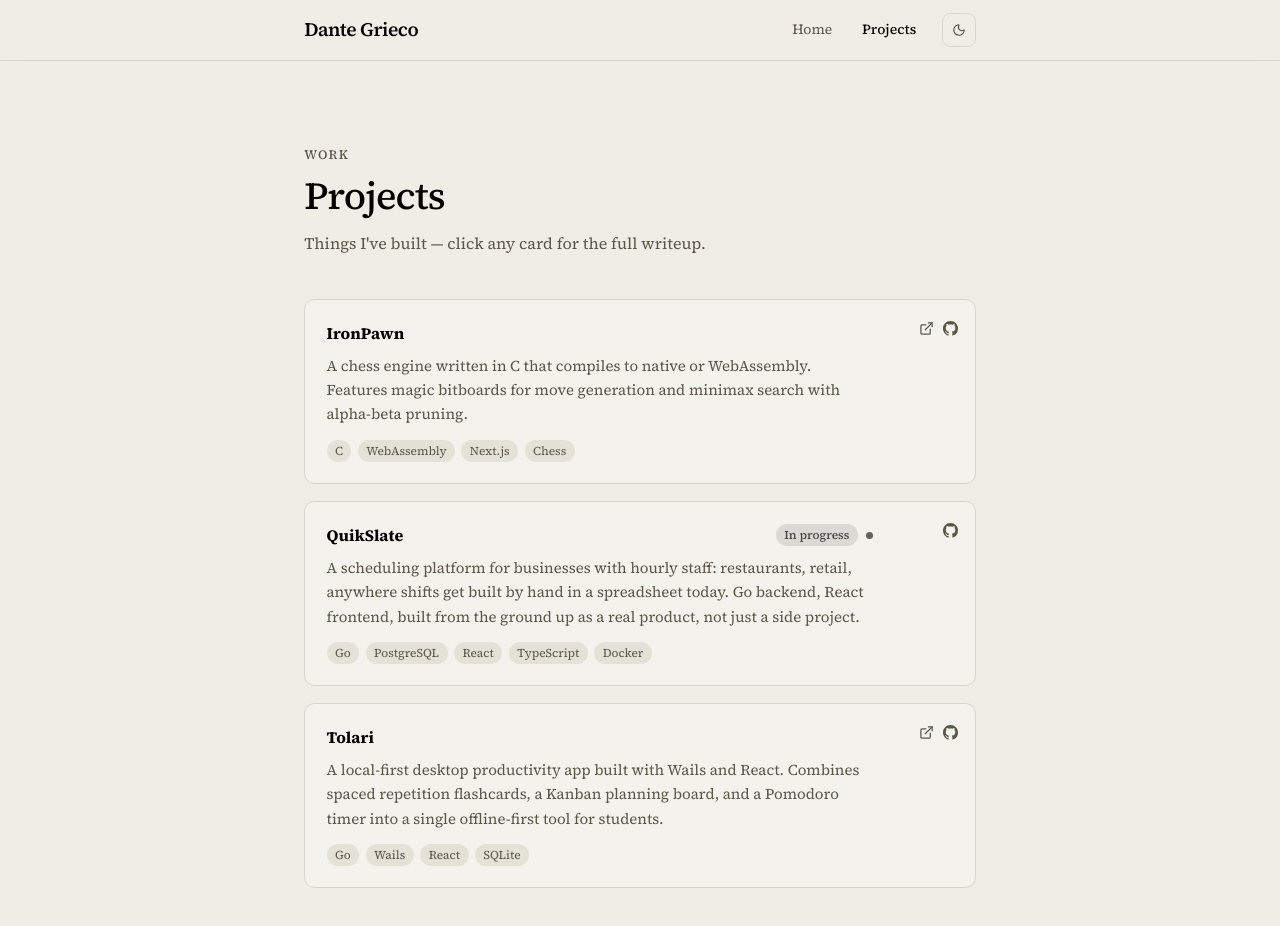
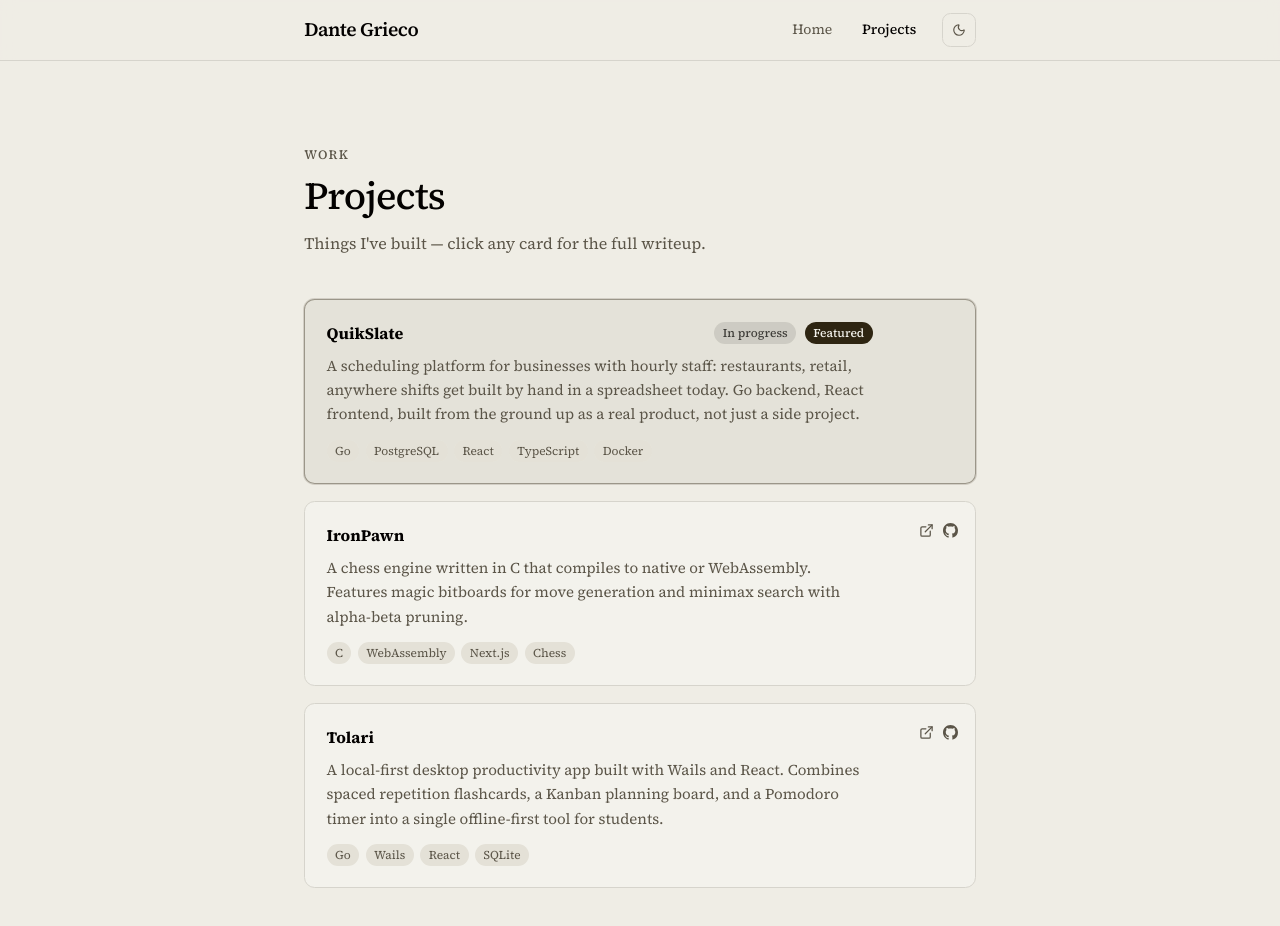
Before and after one commit to dgrco/my-portfolio, a Next.js app: page /projects in a window 1280 px wide. Shown: the top 926 px of the page. Built offline with nearby package versions, Linux system fonts and the light colour scheme.

Commit message:
Order projects by date, make featured project stand out

```diff
--- a/src/app/page.tsx
+++ b/src/app/page.tsx
@@ -94,7 +94,11 @@ export default async function Home() {
               <Link
                 key={project.slug}
                 href={`/projects/${project.slug}`}
-                className="group rounded-lg border border-border p-5 hover:bg-muted/40 transition-colors animate-fade-in-up"
+                className={`group rounded-lg p-5 transition-colors animate-fade-in-up ${
+                  project.featured
+                    ? "sm:col-span-2 border border-primary/40 bg-primary/5 hover:bg-primary/10 ring-1 ring-primary/15"
+                    : "border border-border hover:bg-muted/40"
+                }`}
                 style={{ animationDelay: `${0.1 + index * 0.08}s` }}
               >
                 <div className="flex items-start justify-between mb-2">
@@ -102,7 +106,9 @@ export default async function Home() {
                     {project.title}
                   </h3>
                   {project.featured && (
-                    <span className="w-1.5 h-1.5 rounded-full bg-foreground/60 shrink-0 mt-1.5" />
+                    <span className="text-[12px] font-medium px-2 py-0.5 rounded-full bg-primary text-primary-foreground shrink-0">
+                      Featured
+                    </span>
                   )}
                 </div>
                 <p className="text-[15px] text-muted-foreground leading-relaxed mb-3 line-clamp-2">
--- a/src/app/projects/chess-engine/page.mdx
+++ b/src/app/projects/chess-engine/page.mdx
@@ -7,6 +7,7 @@ export const metadata = {
   status: "Complete",
   featured: false,
   notable: true,
+  date: "2026-03-22",
   github: "https://github.com/dgrco/ironpawn",
   live: "https://ironpawn.vercel.app",
 }
--- a/src/app/projects/page.tsx
+++ b/src/app/projects/page.tsx
@@ -32,7 +32,11 @@ export default async function ProjectsPage() {
           {projects.map((project, index) => (
             <div
               key={project.slug}
-              className="group relative rounded-lg border border-border bg-card hover:bg-muted/40 transition-colors animate-fade-in-up"
+              className={`group relative rounded-lg border transition-colors animate-fade-in-up ${
+                project.featured
+                  ? "border-primary/40 bg-primary/5 hover:bg-primary/10 ring-1 ring-primary/15"
+                  : "border-border bg-card hover:bg-muted/40"
+              }`}
               style={{ animationDelay: `${0.1 + index * 0.06}s` }}
             >
               {/* Clickable area for writeup */}
@@ -51,7 +55,9 @@ export default async function ProjectsPage() {
                       </span>
                     )}
                     {project.featured && (
-                      <span className="w-1.5 h-1.5 rounded-full bg-foreground/60" />
+                      <span className="text-[12px] font-medium px-2 py-0.5 rounded-full bg-primary text-primary-foreground">
+                        Featured
+                      </span>
                     )}
                   </div>
                 </div>
@@ -82,6 +88,7 @@ export default async function ProjectsPage() {
                     <ExternalLink size={15} />
                   </a>
                 )}
+                {project.github && (
                   <a
                     href={project.github}
                     className="text-muted-foreground hover:text-foreground transition-colors"
@@ -89,6 +96,7 @@ export default async function ProjectsPage() {
                   >
                     <GitHubIcon size={15} />
                   </a>
+                )}
               </div>
             </div>
           ))}
--- a/src/app/projects/quikslate/page.mdx
+++ b/src/app/projects/quikslate/page.mdx
@@ -7,6 +7,7 @@ export const metadata = {
   status: "In progress",
   featured: true,
   notable: true,
+  date: "2026-08-20",
 }
 
 import { MDXTitleWithLinks } from '@/components/MDXTitleWithLinks'
--- a/src/app/projects/study-app/page.mdx
+++ b/src/app/projects/study-app/page.mdx
@@ -7,6 +7,7 @@ export const metadata = {
   status: "Complete",
   notable: true,
   featured: false,
+  date: "2026-01-14",
   github: "https://github.com/dgrco/TolariApp",
   live: "https://tolari.app",
 }
--- a/src/lib/projects.ts
+++ b/src/lib/projects.ts
@@ -10,7 +10,8 @@ export type Project = {
   status: "Complete" | "In progress";
   featured: boolean; // standout project
   notable: boolean;
-  github: string;
+  date: string; // ISO date (YYYY-MM-DD) of most recent work, used for ordering
+  github?: string;
   live?: string;
 };
 
@@ -29,7 +30,7 @@ export async function getProjects(): Promise<Project[]> {
     })
   );
 
-  return projects;
+  return projects.sort((a, b) => b.date.localeCompare(a.date));
 }
 
 export async function getNotableProjects(): Promise<Project[]> {
```
Lines whose indentation alone changed are shown as unchanged.
